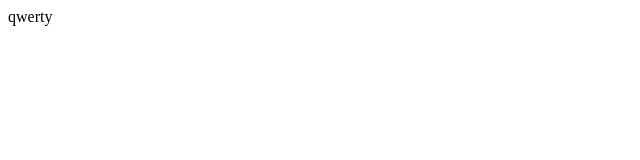
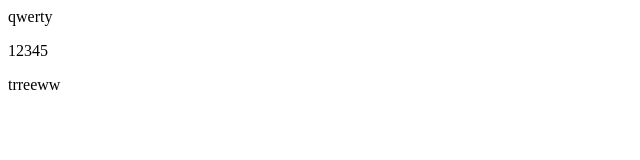
Before and after one commit to IliaTsitovich/test_SF, a plain HTML site: page index.html in a window 1280 px wide. Shown: the whole page, without its empty margins (0-640 px from the left). Drawn offline with Linux system fonts and the light colour scheme.

Commit message:
test_SF: change body- add new text

```diff
--- a/index.html
+++ b/index.html
@@ -4,5 +4,7 @@
     </head>
     <body>
         qwerty
+        <p> 12345</p>
+        <p>trreeww</p>
     </body>
 </html>
```
